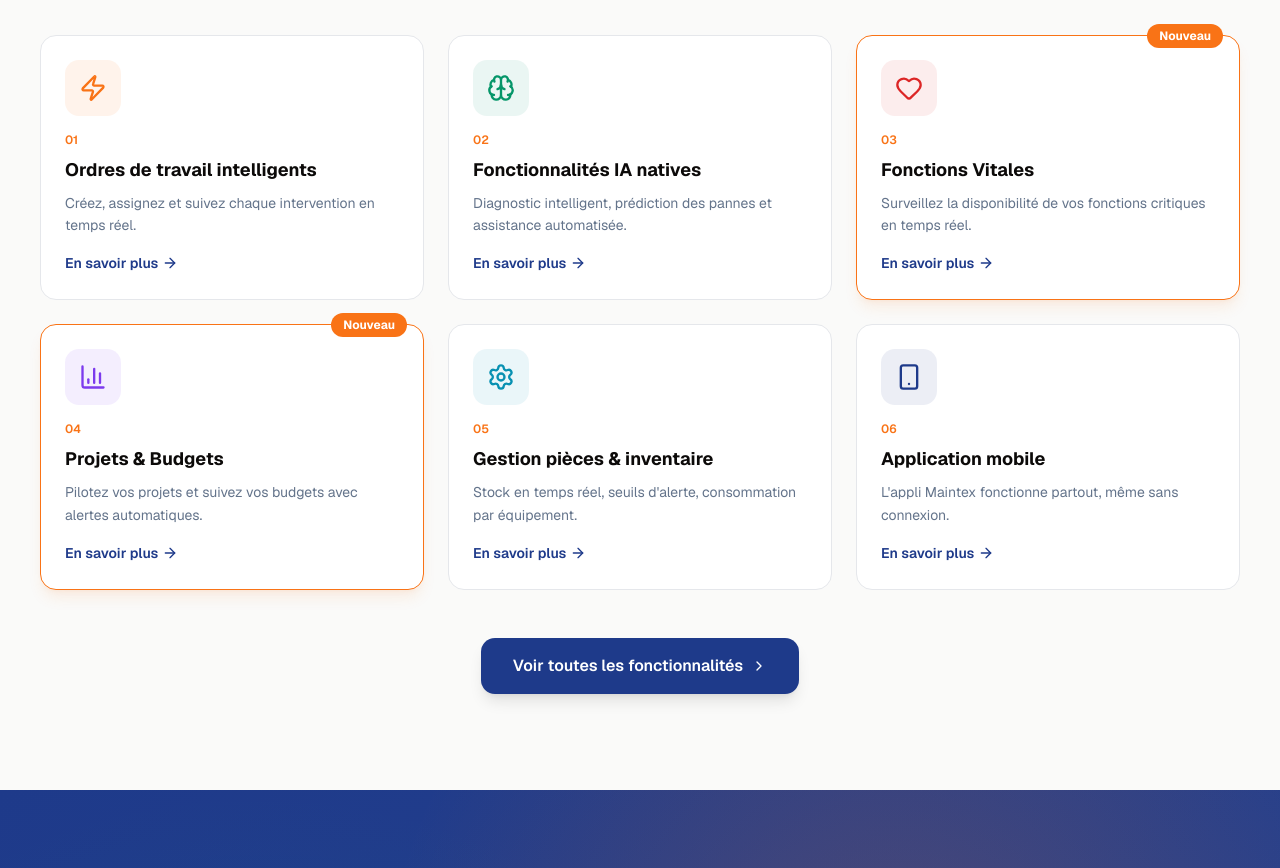
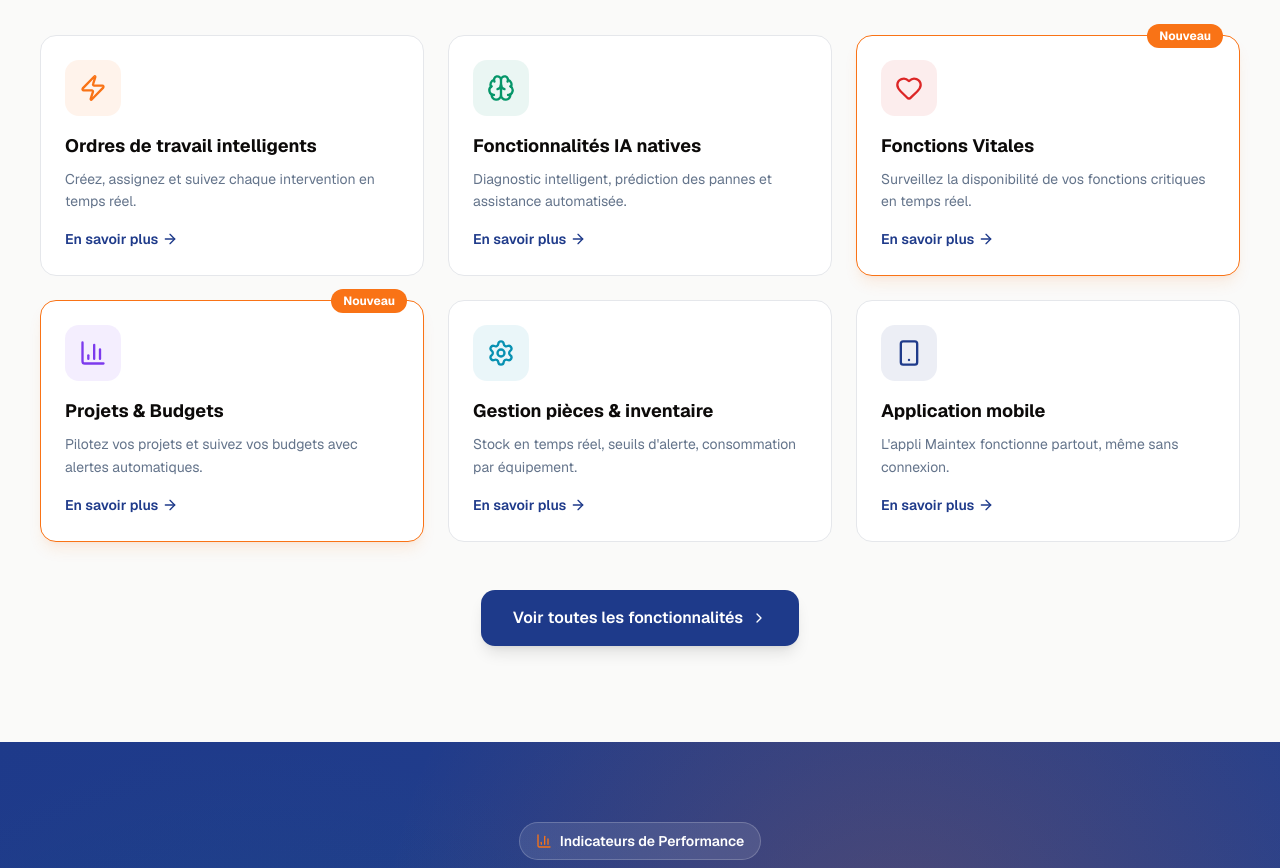
Before and after one commit to barryab12/site-maintex-koro, a Next.js app: page / in a window 1280 px wide. Shown: the part 3140-4008 px from the top of the page. Built offline with nearby package versions, Linux system fonts and the light colour scheme.

Commit message:
855ac966-2ce1-47b8-881f-e59a375b9684

```diff
--- a/src/app/page.tsx
+++ b/src/app/page.tsx
@@ -320,7 +320,7 @@ export default function HomePage() {
                 <div className="w-14 h-14 rounded-xl flex items-center justify-center mb-4" style={{ backgroundColor: `${feature.color}15` }}>
                   <feature.icon className="w-7 h-7" style={{ color: feature.color }} />
                 </div>
-                <div className="text-xs font-semibold text-[#F97316] mb-2">{feature.number}</div>
+
                 <h3 className="text-lg font-bold text-[#0C0A09] mb-2">{feature.title}</h3>
                 <p className="text-sm text-[#64748b] leading-relaxed">{feature.desc}</p>
                 <Link
```
